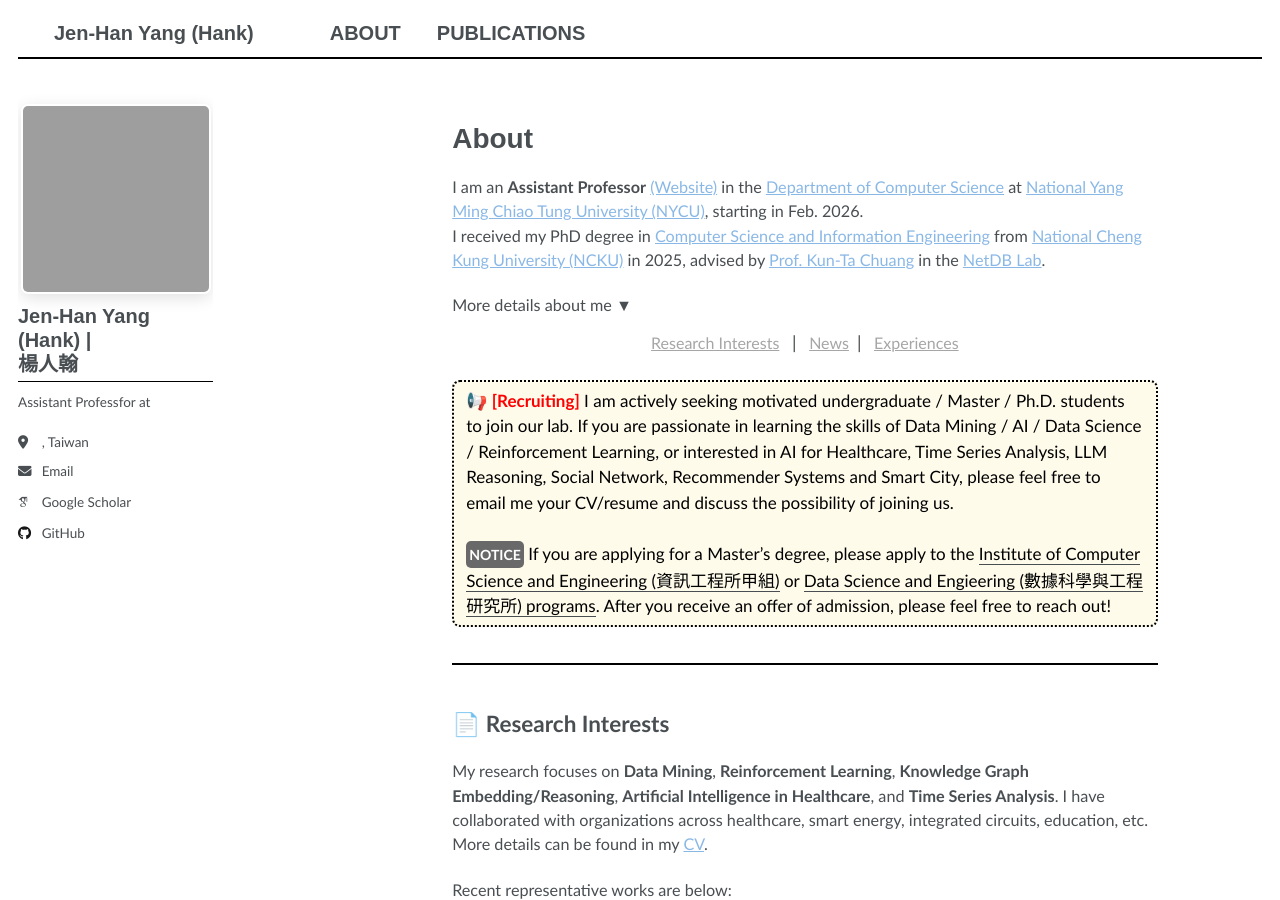
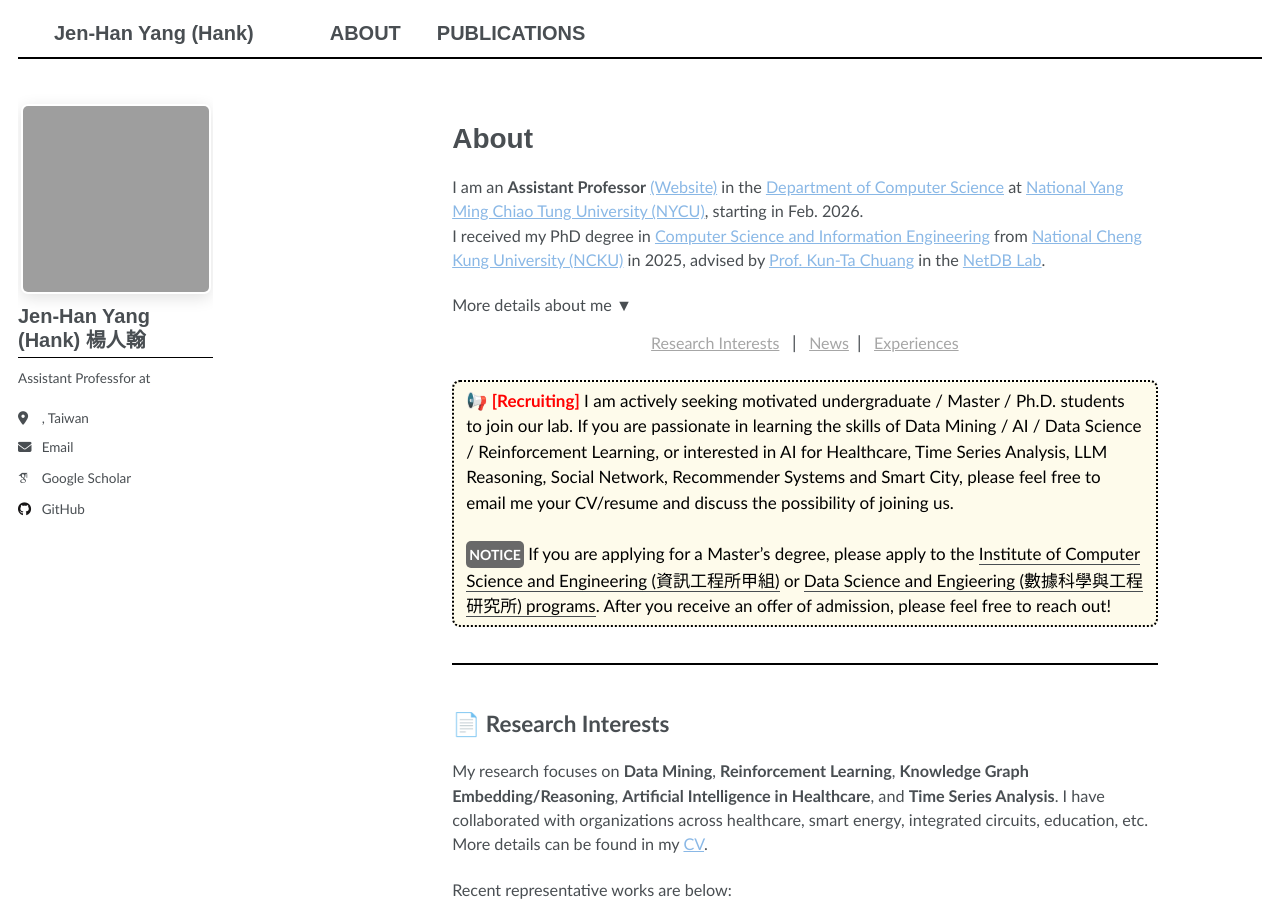
Before and after one commit to jenhany/jenhany.github.io, a Jekyll site: the page built from _pages/about.md, in a window 1280 px wide and 900 px high. Built offline with Jekyll 4.4.1, drawn with Linux system fonts in a browser that asks for light colours; emoji names are drawn with the system emoji font; some web fonts are replaced; a script that is not in the unit is left out.

```diff
--- a/_config.yml
+++ b/_config.yml
@@ -23,7 +23,7 @@ repository               : "jenhany/jenhany.github.io"
 author:
   # Biographic information
   avatar           : "avatar.png"
-  name             : "Jen-Han Yang (Hank) | 楊人翰"
+  name             : "Jen-Han Yang (Hank) 楊人翰"
   pronouns         : # example: "she/her"
   bio              : "Assistant Professfor at "
   location         : ", Taiwan"
```
